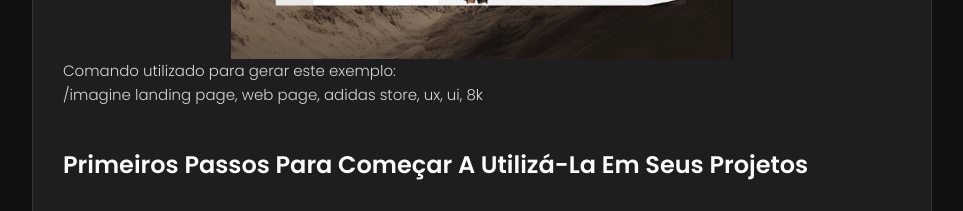
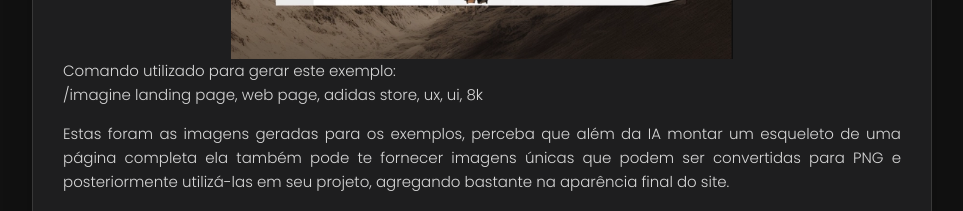
Before and after one commit to ruanvcg/Portfolio, a plain HTML site: page blog/ia-midjourney.html in a window 1280 px wide. Shown: the part 2120-2331 px from the top of the page, without its empty margins (308-1271 px from the left). Drawn offline with nearby package versions, Linux system fonts and the light colour scheme.

Commit message:
committ blog

```diff
--- a/blog/ia-midjourney.html
+++ b/blog/ia-midjourney.html
@@ -24,6 +24,8 @@
   <link href="https://fonts.googleapis.com/css2?family=Poppins:wght@300;400;500;600&display=swap" rel="stylesheet">
 
   <script src="https://kit.fontawesome.com/af233e75ce.js" crossorigin="anonymous"></script>
+  <div id="fb-root"></div>
+<script async defer crossorigin="anonymous" src="https://connect.facebook.net/pt_BR/sdk.js#xfbml=1&version=v15.0" nonce="cckokuAi"></script>
 <body>
 
   <!--
@@ -266,6 +268,7 @@
                 Comando utilizado para gerar este exemplo: <br>
                 /imagine landing page, web page, adidas store, ux, ui, 8k
             </p>
+            <p>Estas foram as imagens geradas para os exemplos, perceba que além da IA montar um esqueleto de uma página completa ela também pode te fornecer imagens únicas que podem ser convertidas para PNG e posteriormente utilizá-las em seu projeto, agregando bastante na aparência final do site.</p>
         </section>
 
         <h3 class="h3">Primeiros passos para começar a utilizá-la em seus projetos</h3>
```
Also changed, not shown: index.html (+1 -2 lines).
